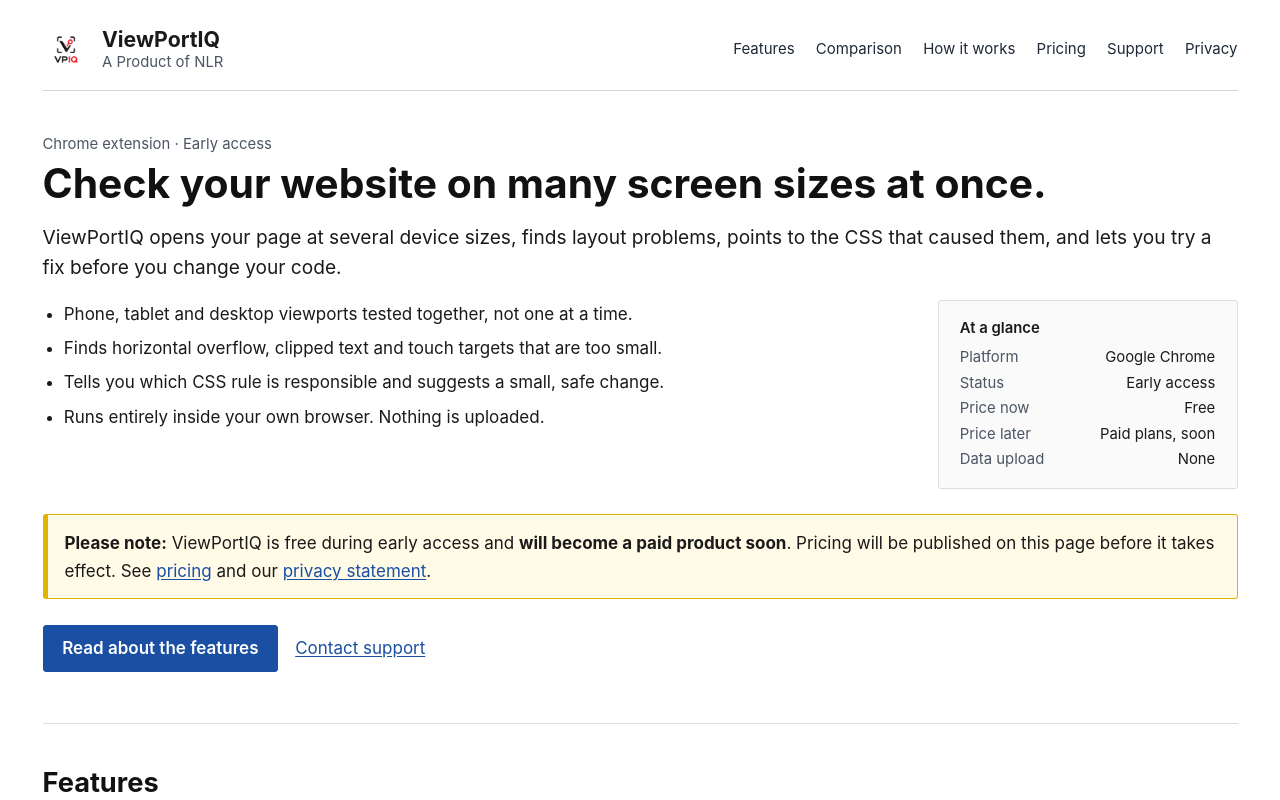
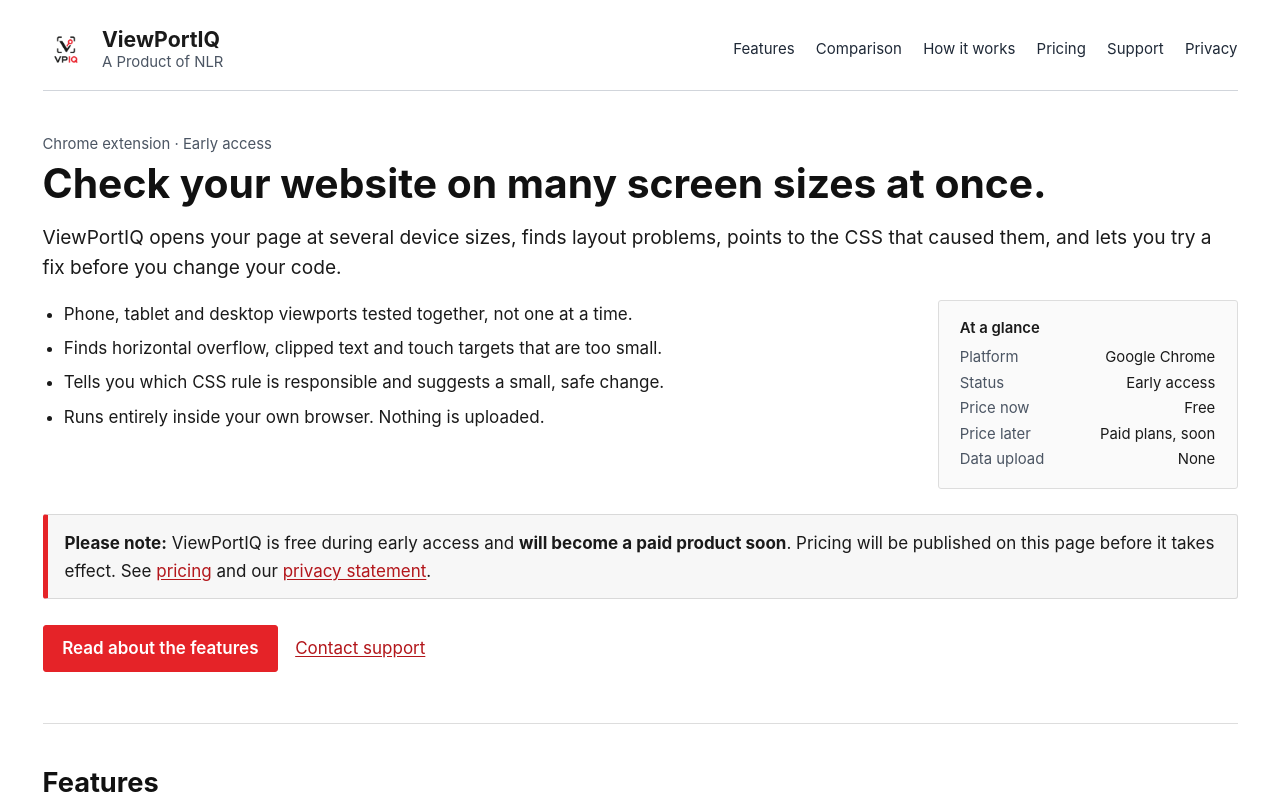
Before and after one commit to NLR-2007/viewportiqnlr, a React (Vite) app: page / in a window 1280 px wide. Shown: the top 800 px of the page. Built offline with nearby package versions, Linux system fonts and the light colour scheme.

Commit message:
Use brand red for buttons, links and the notice edge; neutral grey note box
Co-Authored-By: Claude Opus 5 <noreply@anthropic.com>

```diff
--- a/src/index.css
+++ b/src/index.css
@@ -17,13 +17,13 @@
   }
 
   a {
-    color: #1a4fa3;
+    color: #b3161b;
     text-decoration: underline;
     text-underline-offset: 2px;
   }
 
   a:hover {
-    color: #0d2f66;
+    color: #7a0f12;
   }
 
   h1, h2, h3 {
@@ -69,7 +69,7 @@
   }
 
   input[type="email"]:focus {
-    outline: 2px solid #1a4fa3;
+    outline: 2px solid #e52328;
     outline-offset: 1px;
   }
 
@@ -81,8 +81,8 @@
 /* Buttons */
 .btn {
   display: inline-block;
-  border: 1px solid #1a4fa3;
-  background: #1a4fa3;
+  border: 1px solid #e52328;
+  background: #e52328;
   color: #fff;
   padding: 0.5rem 1.1rem;
   border-radius: 3px;
@@ -92,16 +92,16 @@
 }
 
 .btn:hover {
-  background: #0d2f66;
-  border-color: #0d2f66;
+  background: #b3161b;
+  border-color: #b3161b;
   color: #fff;
 }
 
 .btn-outline {
   display: inline-block;
-  border: 1px solid #1a4fa3;
+  border: 1px solid #e52328;
   background: #fff;
-  color: #1a4fa3;
+  color: #e52328;
   padding: 0.5rem 1.1rem;
   border-radius: 3px;
   text-decoration: none;
@@ -110,14 +110,14 @@
 }
 
 .btn-outline:hover {
-  background: #eef3fb;
+  background: #fdecec;
 }
 
 /* Note box, like a printed notice */
 .notice {
-  border: 1px solid #e0b400;
-  border-left-width: 5px;
-  background: #fffbe6;
+  border: 1px solid #d9d9d9;
+  border-left: 5px solid #e52328;
+  background: #f7f7f7;
   padding: 0.8rem 1rem;
   border-radius: 3px;
 }
```
